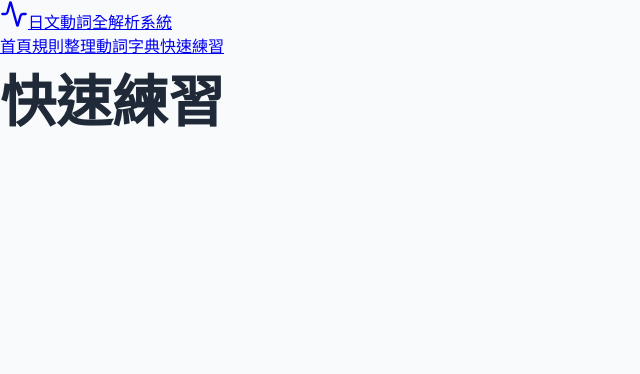
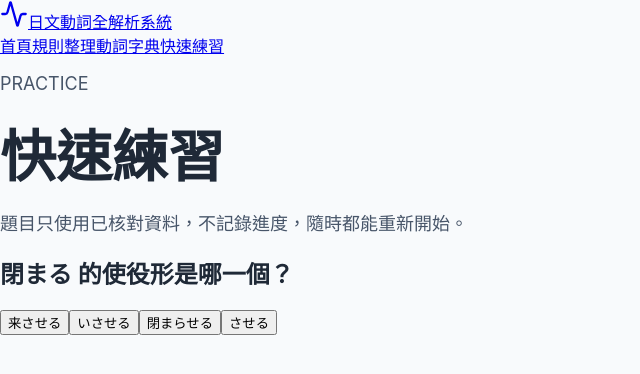
Before and after one commit to Lumus-lab/japanese-verb-learning-site, a React (Vite) app: page /practice in a window 1280 px wide. Shown: the top 374 px of the page, without its empty margins (0-640 px from the left). Built offline with nearby package versions, Linux system fonts and the light colour scheme.

Commit message:
feat: add stateless quick practice page

```diff
--- /dev/null
+++ b/src/pages/PracticePage.tsx
@@ -0,0 +1,53 @@
+import { useState } from 'react'
+
+import { buildPracticeQuestion } from '../domain/practice'
+
+export function PracticePage() {
+  const [question, setQuestion] = useState(() => buildPracticeQuestion())
+  const [selected, setSelected] = useState<string | null>(null)
+
+  const next = () => {
+    setQuestion(buildPracticeQuestion())
+    setSelected(null)
+  }
+
+  return (
+    <>
+      <header className="page-heading">
+        <p className="eyebrow">PRACTICE</p>
+        <h1>快速練習</h1>
+        <p>題目只使用已核對資料，不記錄進度，隨時都能重新開始。</p>
+      </header>
+      <section className="practice-card">
+        <h2>{question.prompt}</h2>
+        <div className="option-grid">
+          {question.options.map((option) => (
+            <button
+              disabled={selected !== null}
+              key={option}
+              onClick={() => setSelected(option)}
+            >
+              {option}
+            </button>
+          ))}
+        </div>
+        {selected && (
+          <div
+            className={
+              selected === question.answer
+                ? 'feedback correct'
+                : 'feedback incorrect'
+            }
+          >
+            <strong>
+              {selected === question.answer ? '答對了。' : '答錯了。'}
+              正確答案：{question.answer}
+            </strong>
+            <p>{question.explanation}</p>
+            <button onClick={next}>下一題</button>
+          </div>
+        )}
+      </section>
+    </>
+  )
+}
--- a/src/router.tsx
+++ b/src/router.tsx
@@ -5,6 +5,7 @@ import { DictionaryPage } from './pages/DictionaryPage'
 import { GuidePage } from './pages/GuidePage'
 import { HomePage } from './pages/HomePage'
 import { LookupPage, VerbPage } from './pages/LookupPage'
+import { PracticePage } from './pages/PracticePage'
 
 const StubPage = ({ title }: { title: string }) => <h1>{title}</h1>
 
@@ -17,7 +18,7 @@ export const routes: RouteObject[] = [
       { path: '/dictionary', element: <DictionaryPage /> },
       { path: '/lookup', element: <LookupPage /> },
       { path: '/verbs/:verbId', element: <VerbPage /> },
-      { path: '/practice', element: <StubPage title="快速練習" /> },
+      { path: '/practice', element: <PracticePage /> },
     ],
   },
 ]
```
Also changed, not shown: 1 other file (tests, documents, lock files or other folders).
